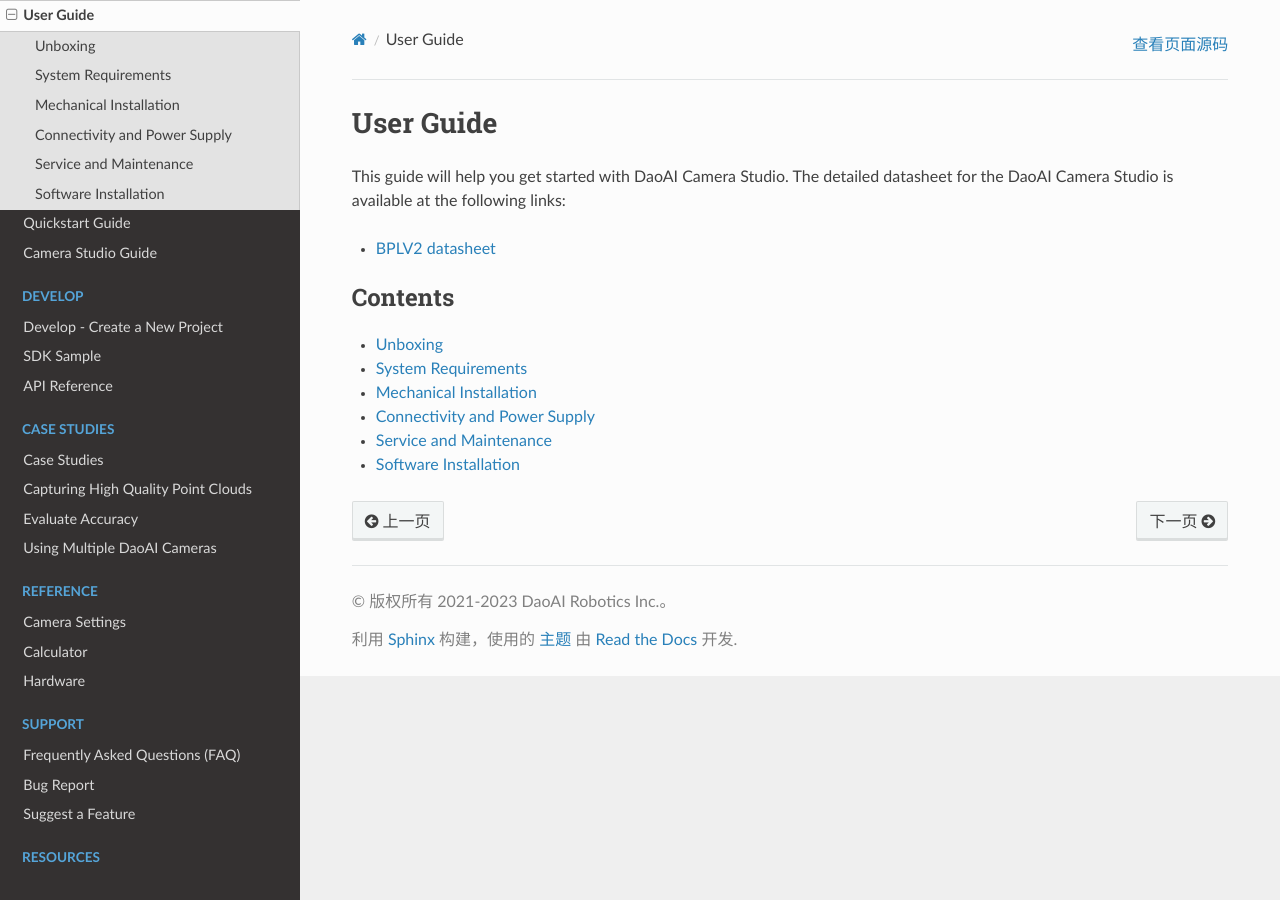
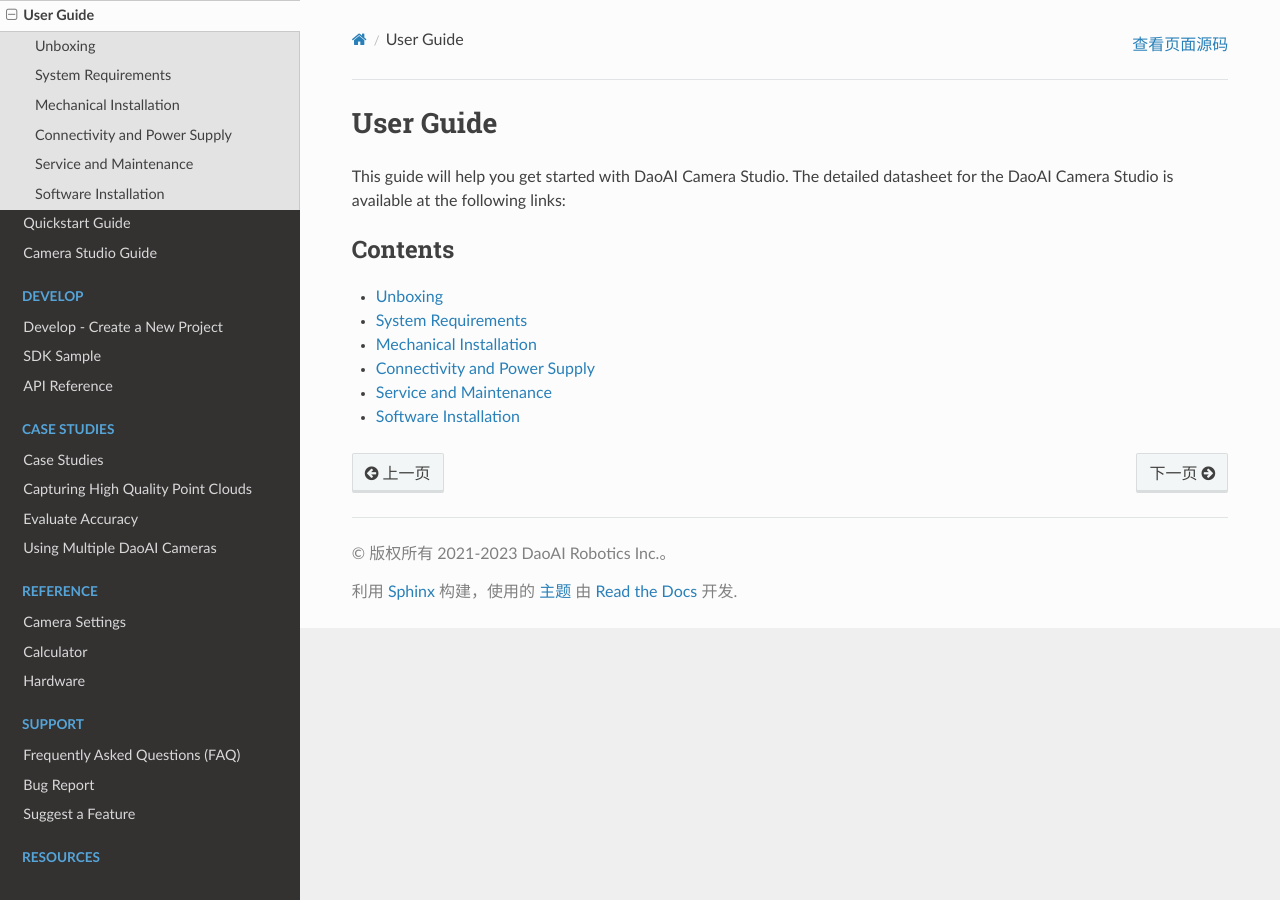
Before and after one commit to DaoAI-Robotics-Inc/daoai_camera_studio_user_manual, a Sphinx documentation site: the page built from docs/source/getting-started/user-guide/index.rst, in a window 1280 px wide. Built offline with Sphinx 7.4.7 and the Read the Docs theme 2.0.0, drawn with Linux system fonts in a browser that asks for light colours; pages that are not in the unit, such as notebooks, are missing from menus.

Commit message:
remove link

```diff
--- a/docs/source/getting-started/user-guide/index.rst
+++ b/docs/source/getting-started/user-guide/index.rst
@@ -2,9 +2,6 @@
 ==============
 
 This guide will help you get started with DaoAI Camera Studio. The detailed datasheet for the DaoAI Camera Studio is available at the following links:
-
-- `BPLV2 datasheet <http://www.google.com>`_
-
 
 .. toctree::
    :maxdepth: 1
```
